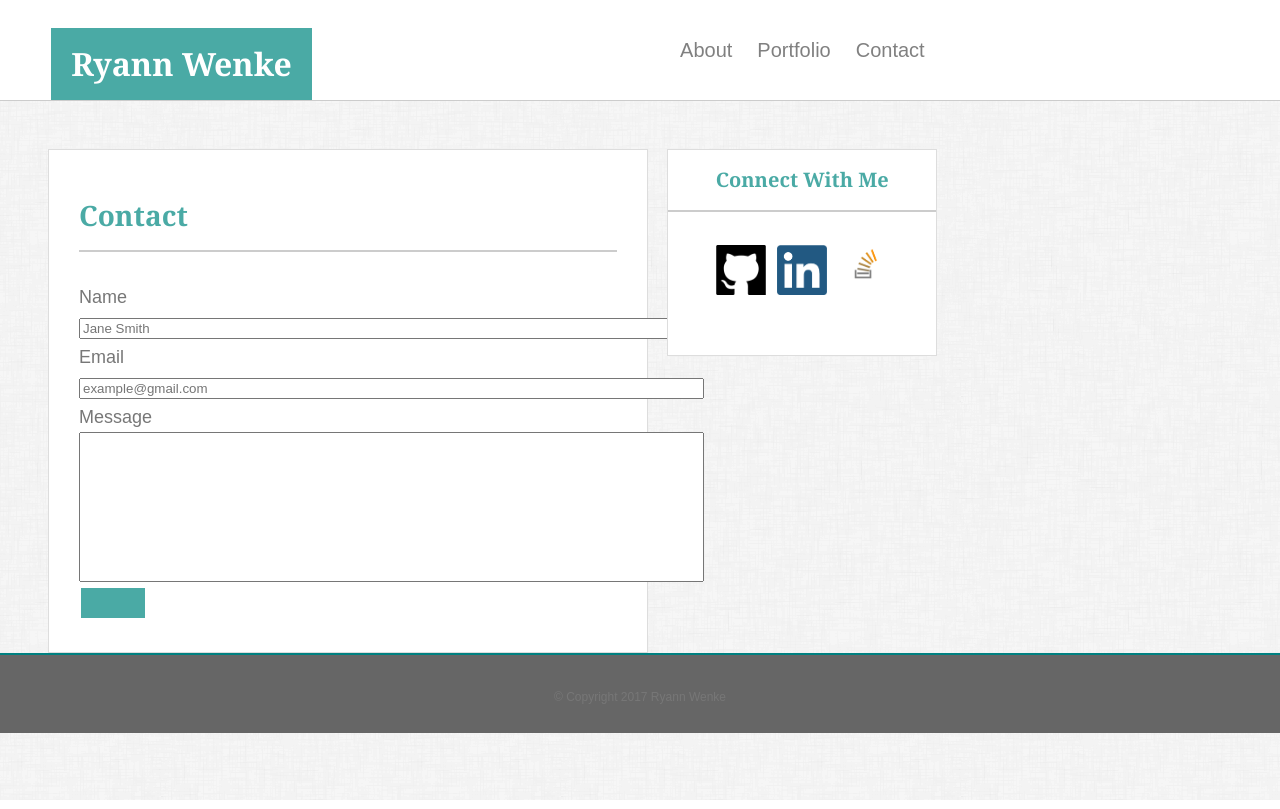
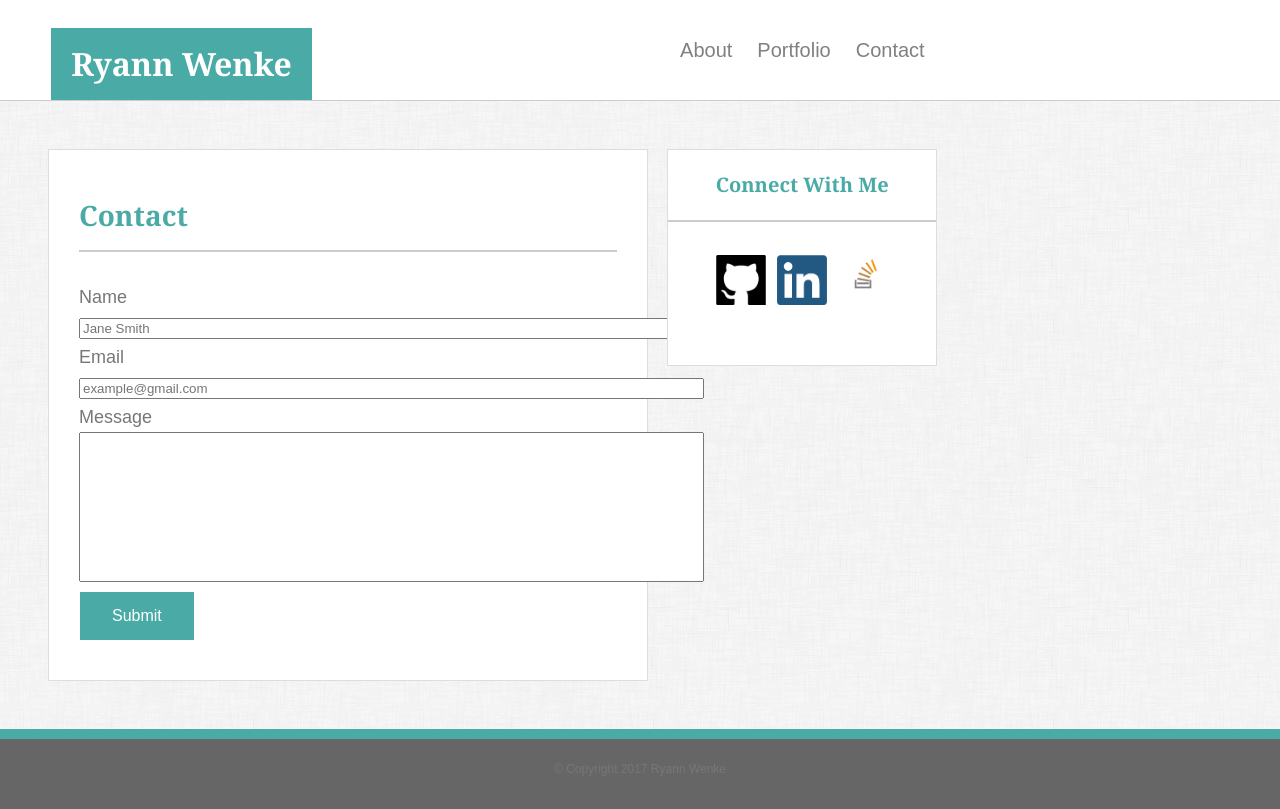
Before and after one commit to ryannwenke/Basic-Portfolio, a plain HTML site: page contact.html in a window 1280 px wide. Drawn offline with Linux system fonts and the light colour scheme.

Commit message:
fifth commit

```diff
--- a/assets/css/style.css
+++ b/assets/css/style.css
@@ -57,7 +57,8 @@ header {
 	font-weight:bold;
 	font-family:'Georgia', Times, Times New Roman, serif;
 	color:#4aaaa5;
-	padding: 15px;
+	padding-bottom: 20px;
+	padding-top: 20px;
 	border-bottom:2px solid #cccccc;
 }
 #logo {
@@ -87,6 +88,7 @@ a {
 	width:600px;
 	margin-top:5%;
 	margin-left:5%;
+	margin-bottom:5%;
 	background:#ffffff;
 	border:1px solid #dddddd;
 	padding:30px;
@@ -108,7 +110,7 @@ footer {
 	font-size:12px;
 	color:#777777;
 	text-align:center;
-	border-top:2px solid teal;
+	border-top:10px solid #4aaaa5;
 	background-color:#666666;
 	height:80px;
 	width:100%;
@@ -124,17 +126,16 @@ input[type=message] {
     height:150px;
 }
 
-button {
+.button {
 	background-color:#4aaaa5;
 	border:none;
     color: white;
     padding: 15px 32px;
     text-align: center;
 	font-size: 16px;
-    text-decoration: none;
     display: inline-block;
-    font-size: 16px;
-    margin: 4px 2px;
+	font-size: 16px;
+	margin: 10px 1px;
 }
 
 /*----------*PORTFOLIO*-------------*/
--- a/contact.html
+++ b/contact.html
@@ -39,7 +39,7 @@
             <br/>
             <input type="message" name="Message" size="75">
             <br/>
-            <button type="button" class="button" value="Submit">
+            <button type="button" class="button" value="Submit">Submit</button>
         </section>
     <section class="contact-info">
         <div class="connect-with-me">
@@ -56,6 +56,5 @@
         <footer>
             <br/>
             <br/>
-            <br/>
             © Copyright 2017 Ryann Wenke
         </footer>
```
Also changed, not shown: index.html (+2 -0 lines), portfolio.html (+2 -0 lines).
